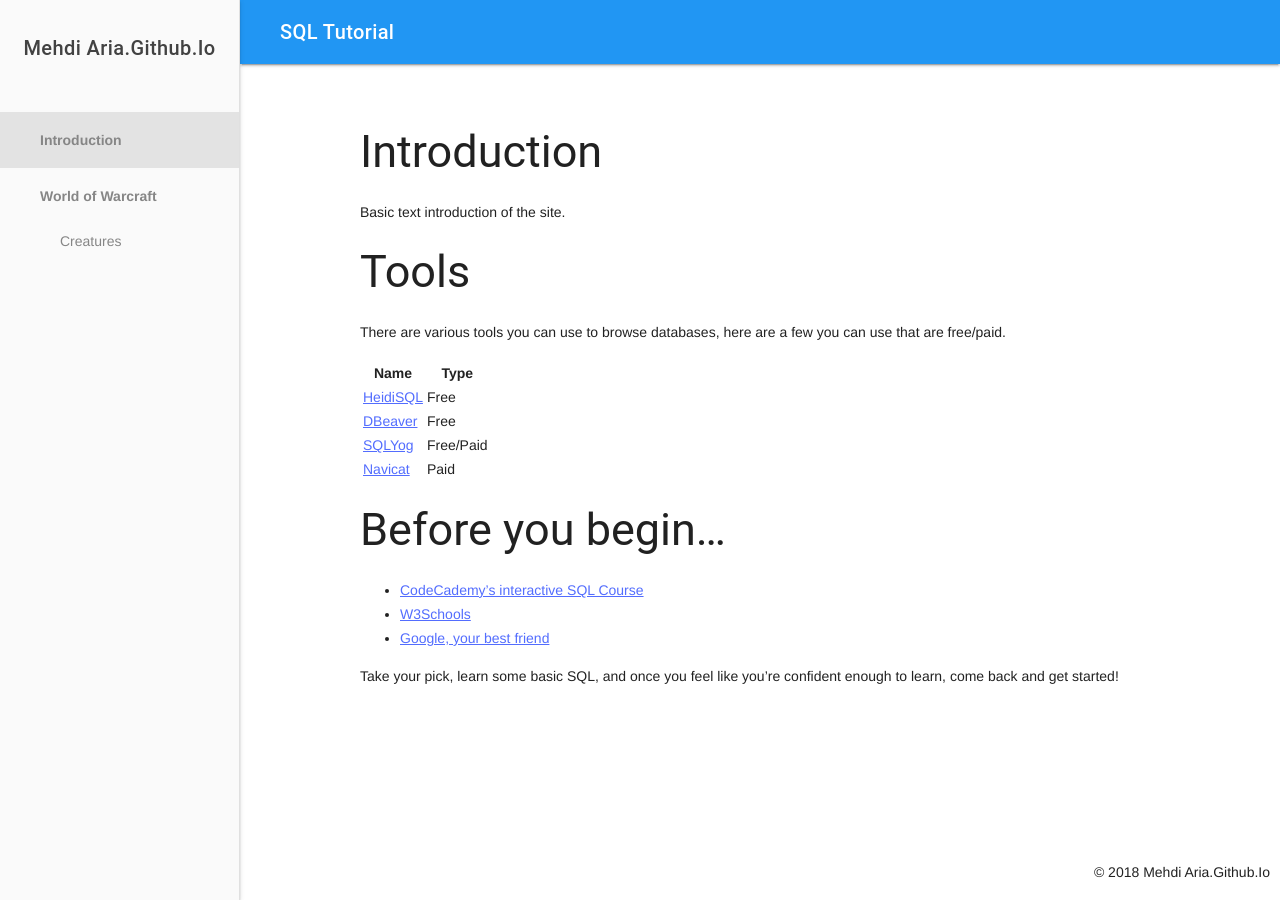
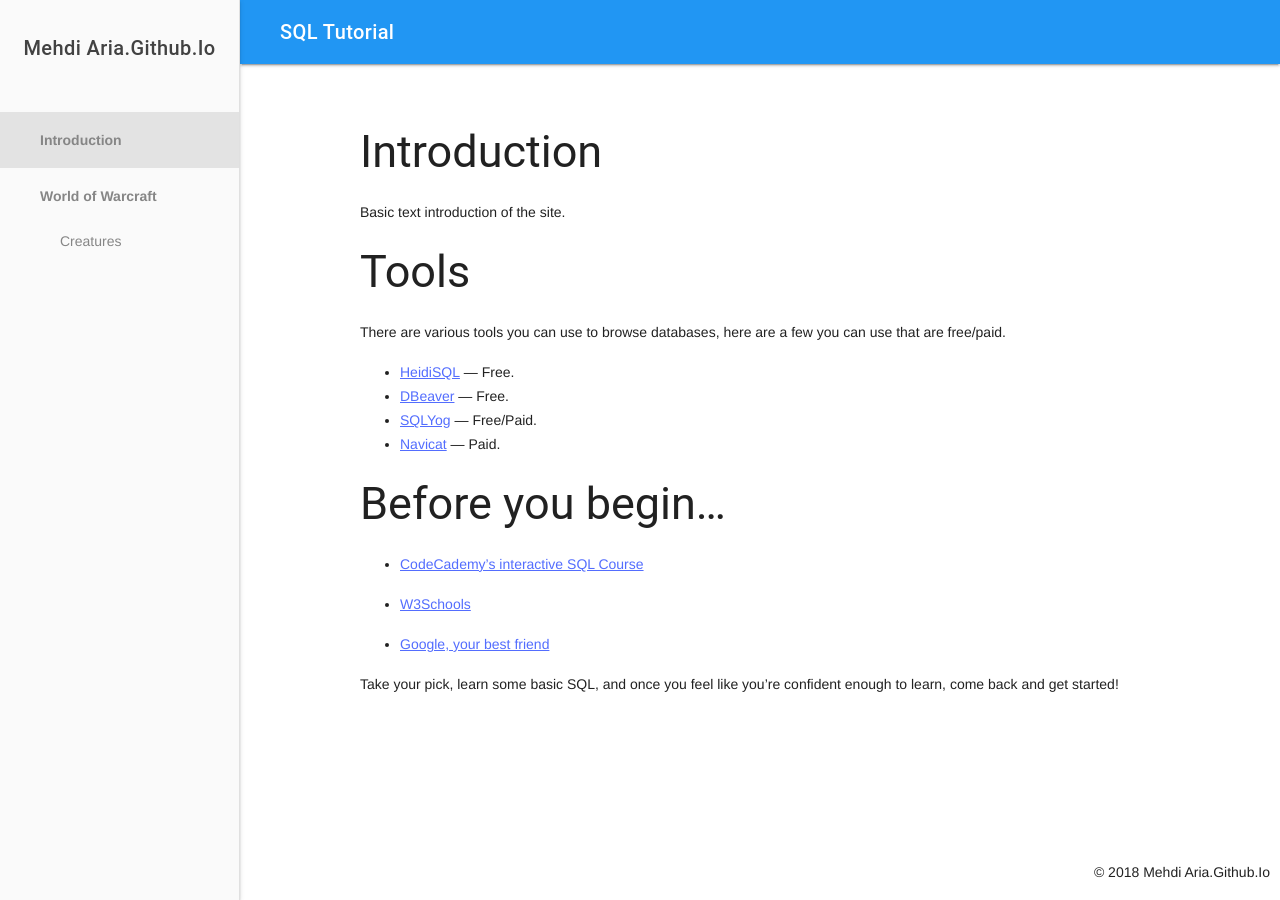
Before and after one commit to MehdiAria/MehdiAria.github.io, a Jekyll site: the page built from Introduction.markdown, in a window 1280 px wide. Built offline with Jekyll 4.4.1, drawn with Linux system fonts in a browser that asks for light colours; our own code applies the rules of GitHub Pages for plain Markdown files.

Commit message:
Updated Introduction

```diff
--- a/Introduction.markdown
+++ b/Introduction.markdown
@@ -7,24 +7,25 @@ Field name:
   Key:
 ---
 
-##  Introduction
+## Introduction
 
 Basic text introduction of the site.
 
+## Tools
 
-## Tools
 There are various tools you can use to browse databases, here are a few you can use that are free/paid.
 
-|Name|Type
-|--|--|
-|[HeidiSQL](https://www.heidisql.com/)|Free
-|[DBeaver](https://dbeaver.jkiss.org/)|Free
-|[SQLYog](https://github.com/webyog/sqlyog-community/wiki/Downloads)|Free/Paid
-|[Navicat](https://www.navicat.com/en/)|Paid
+* [HeidiSQL](https://www.heidisql.com/) — Free.
+* [DBeaver](https://dbeaver.jkiss.org/) — Free.
+* [SQLYog](https://github.com/webyog/sqlyog-community/wiki/Downloads) — Free/Paid.
+* [Navicat](https://www.navicat.com/en/) — Paid.
 
 ## Before you begin...
- - [CodeCademy's interactive SQL Course](https://www.codecademy.com/learn/learn-sql)
- - [W3Schools](https://www.w3schools.com/sql/)
- - [Google, your best friend](https://google.com)
+
+* [CodeCademy's interactive SQL Course](https://www.codecademy.com/learn/learn-sql)
+
+* [W3Schools](https://www.w3schools.com/sql/)
+
+* [Google, your best friend](https://google.com)
 
 Take your pick, learn some basic SQL, and once you feel like you're confident enough to learn, come back and get started!
```
